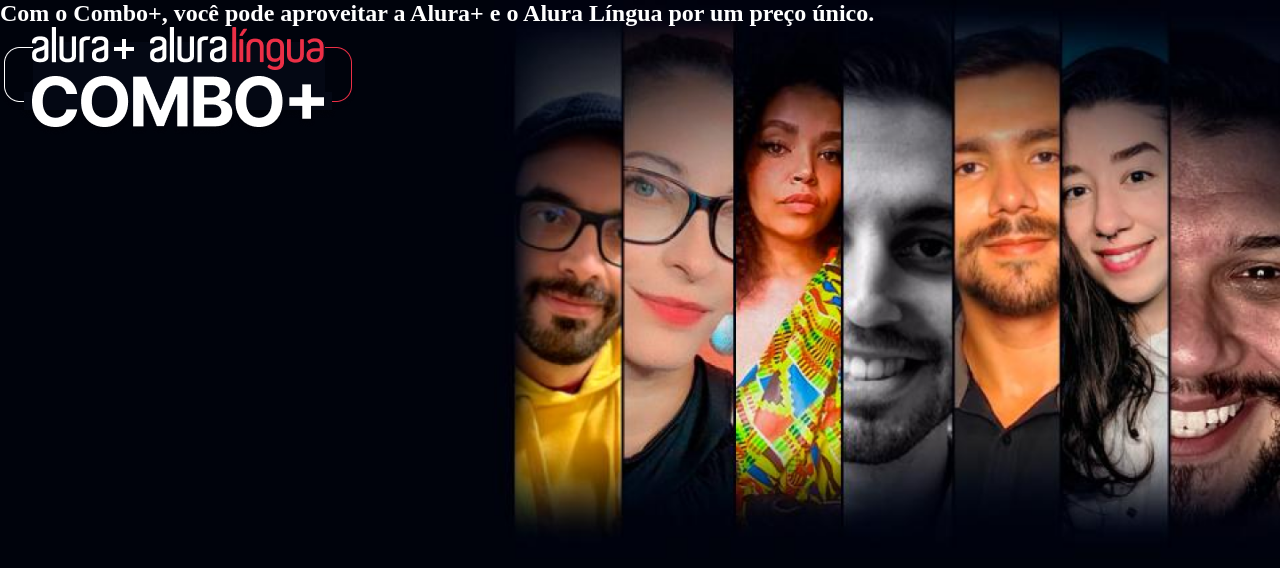
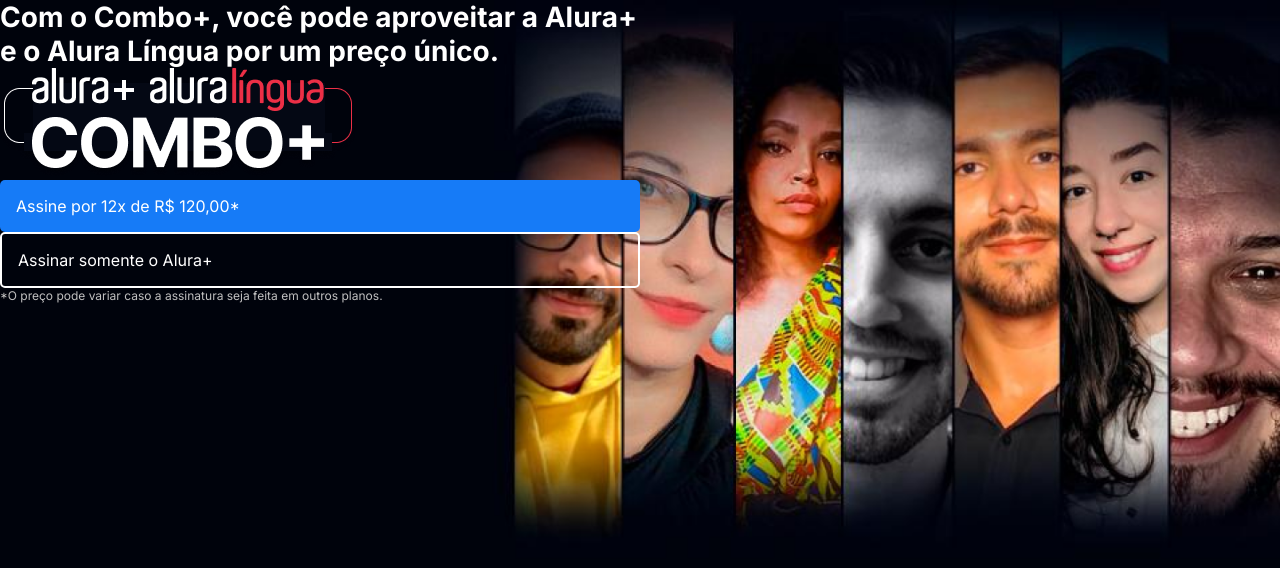
Before and after one commit to tcidrack/projeto-alura-plus, a plain HTML site: page index.html in a window 1280 px wide. Drawn offline with Linux system fonts and the light colour scheme.

Commit message:
created the buttons, split the grid section and added the font

```diff
--- a/index.html
+++ b/index.html
@@ -5,12 +5,20 @@
     <meta http-equiv="X-UA-Compatible" content="IE=edge">
     <meta name="viewport" content="width=device-width, initial-scale=1.0">
     <link rel="stylesheet" href="style.css">
+    <link rel="preconnect" href="https://fonts.googleapis.com">
+    <link rel="preconnect" href="https://fonts.gstatic.com" crossorigin>
+    <link href="https://fonts.googleapis.com/css2?family=Inter:wght@400;700&display=swap" rel="stylesheet">
     <title>Document</title>
 </head>
 <body>
     <section class="container main">
-        <h1>Com o Combo+, você pode aproveitar a Alura+ e o Alura Língua por um preço único.</h1>
-        <img src="img/combo.png" alt="O combo+ é a junção do alura+ e o alura língua">
+        <div>
+            <h1 class="container__title">Com o Combo+, você pode aproveitar a Alura+ e o Alura Língua por um preço único.</h1>
+            <img src="img/combo.png" alt="O combo+ é a junção do alura+ e o alura língua">
+            <a href="www.alura.com.br" class="container__button">Assine por 12x de R$ 120,00*</a>
+            <a href="www.alura.com.br" class="container__button secondary_button">Assinar somente o Alura+</a>
+            <p class="container__notice">*O preço pode variar caso a assinatura seja feita em outros planos.</p>
+        </div>
     </section>
 </body>
 </html>
--- a/style.css
+++ b/style.css
@@ -3,11 +3,15 @@
     --secondary-gray: #c0c0c0;
     --blue-button: #167bf7;
     --background-color: #00030c;
+    --main-font: 'Inter';
 }
 
 body {
     background-color: var(--background-color);
     color: var(--main-white);
+    font-family: var(--main-font);
+    font-size: 16px;
+    font-weight: 400;
 }
 
 * {
@@ -23,4 +27,30 @@ body {
 
 .container {
     height: 100vh;
+    display: grid;
+    grid-template-columns: 50% 50%;
 }
+
+.container__title {
+    font-size: 28px;
+    font-weight: 700;
+}
+
+.container__button {
+    display: block;
+    background-color: var(--blue-button);
+    border-radius: 5px;
+    padding: 1em;
+    color: var(--main-white);
+    text-decoration: none;
+}
+
+.secondary_button {
+    background-color: transparent;
+    border: 2px solid var(--main-white);
+}
+
+.container__notice {
+    font-size: 12px;
+    color: var(--secondary-gray);
+}
```
